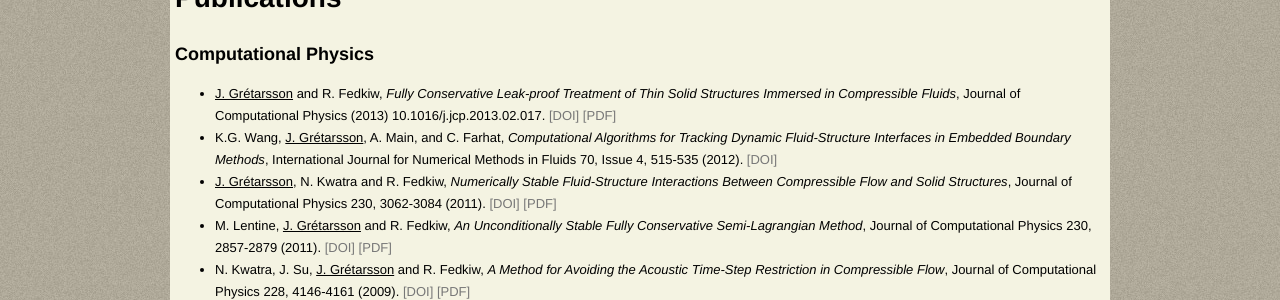
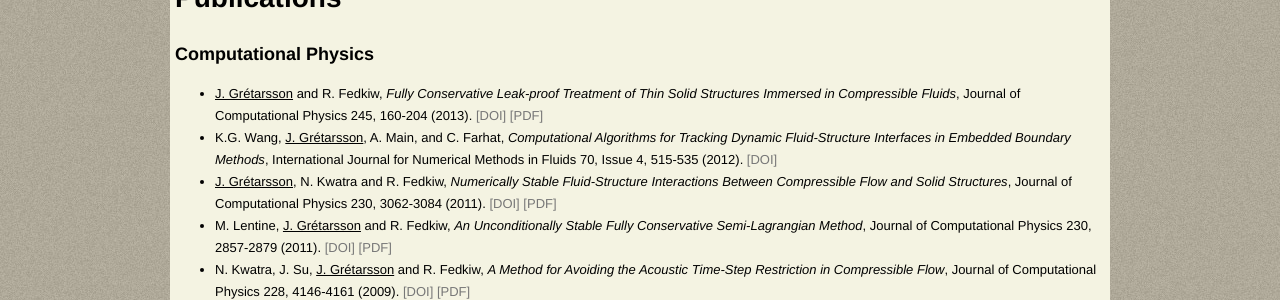
Before and after one commit to jontg/jontg.github.com, a Jekyll site: the page built from about.html, in a window 1280 px wide. Shown: the part 610-910 px from the top of the page. Built offline with Jekyll 4.4.1, drawn with Linux system fonts in a browser that asks for light colours.

Commit message:
Officially available, woohoo!

```diff
--- a/about.html
+++ b/about.html
@@ -17,7 +17,7 @@
   <ul>
     <li>
       <u>J. Gr&eacute;tarsson</u> and R. Fedkiw,
-      <em>Fully Conservative Leak-proof Treatment of Thin Solid Structures Immersed in Compressible Fluids</em>, Journal of Computational Physics (2013) 10.1016/j.jcp.2013.02.017.
+      <em>Fully Conservative Leak-proof Treatment of Thin Solid Structures Immersed in Compressible Fluids</em>, Journal of Computational Physics 245, 160-204 (2013).
       <a href="http://dx.doi.org/10.1016/j.jcp.2013.02.017">[DOI]</a>
       <a href="papers/stanford2012-01.pdf">[PDF]</a>
     </li>
```
